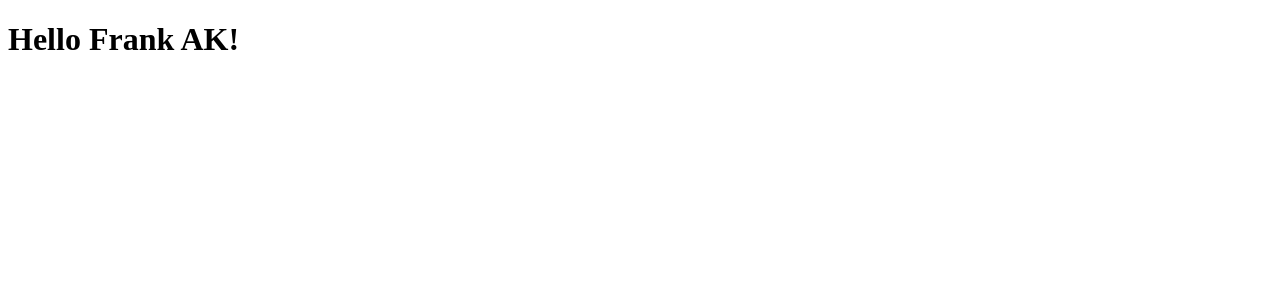
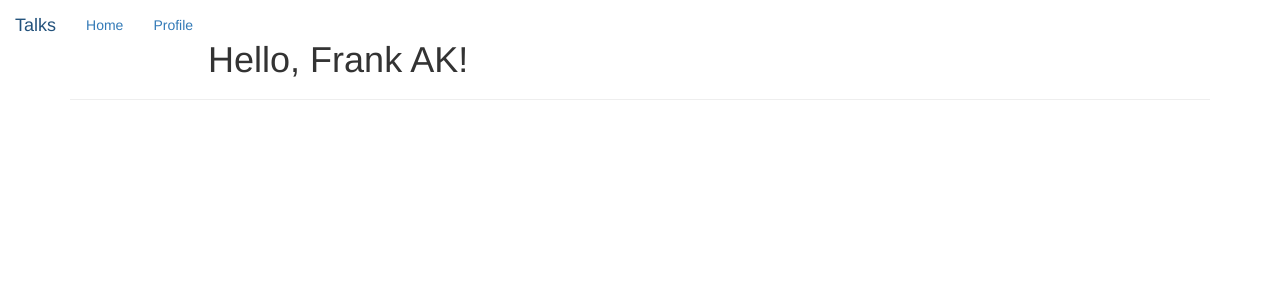
Before and after one commit to land-pack/talksByFlask, a Flask app: a page that uses app/templates/talks/user.html in a window 1280 px wide. Shown: the top 300 px of the page. Run offline with Flask 2, Linux system fonts and the light colour scheme; some libraries are stand-ins or nearby versions.

Commit message:
version 0.3

```diff
--- a/app/__init__.py
+++ b/app/__init__.py
@@ -1,11 +1,15 @@
 from flask import Flask
 from config import config
+# pip install flask-bootstrap
+from flask.ext.bootstrap import Bootstrap
+
+bootstrap = Bootstrap()
 
 
 def create_app(config_name):
     app = Flask(__name__)
     app.config.from_object(config[config_name])
-
+    bootstrap.init_app(app)
     from .talks import talks as talks_blueprint
     app.register_blueprint(talks_blueprint)
 
--- /dev/null
+++ b/app/templates/base.html
@@ -0,0 +1,17 @@
+{% extends "bootstrap/base.html" %}
+
+{% block title %}Talks{% endblock %}
+
+{% block navbar %}
+<a class="navbar-brand" href="{{ url_for('talks.index')}}">Talks</a>
+<ul class="nav navbar-nav">
+    <li><a href="{{url_for('talks.index')}}">Home</a></li>
+    <li><a href="{{url_for('talks.user',username='Frank AK')}}">Profile</a></li>
+</ul>
+{% endblock %}
+
+{% block content %}
+<div class="container">
+    {% block page_content %}{% endblock %}
+</div>
+{% endblock %}
--- a/app/templates/talks/user.html
+++ b/app/templates/talks/user.html
@@ -1,11 +1,7 @@
-<!DOCTYPE html>
-<html lang="en">
-<head>
-    <meta charset="UTF-8">
-    <title>User information!</title>
-</head>
-<body>
-<h1>Hello {{username}}!</h1>
+{% extends "base.html" %}
 
-</body>
-</html>
+{% block page_content %}
+<div class="page-header">
+    <h1>Hello, {{username}}!</h1>
+</div>
+{% endblock%}
```
Also changed, not shown: app/templates/talks/index.html (+4 -10 lines).
